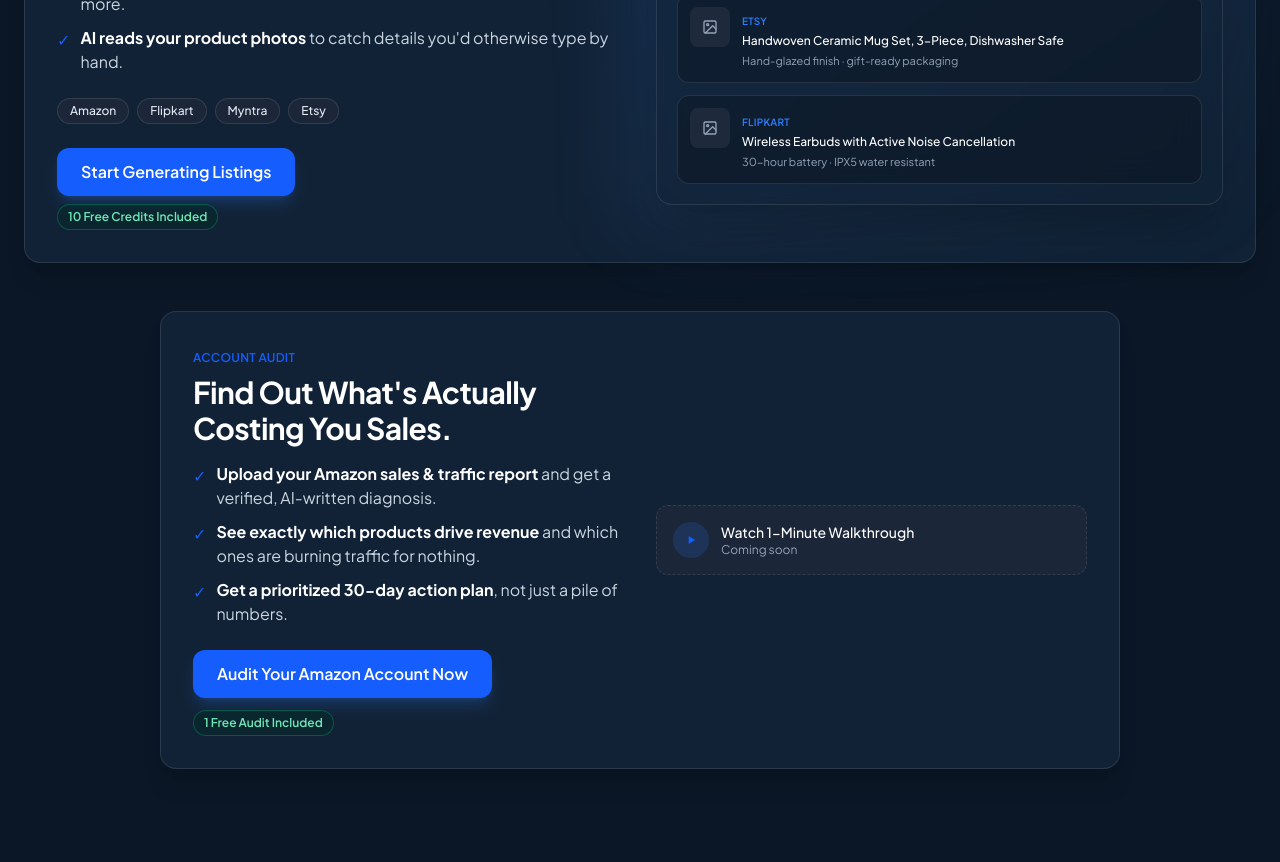
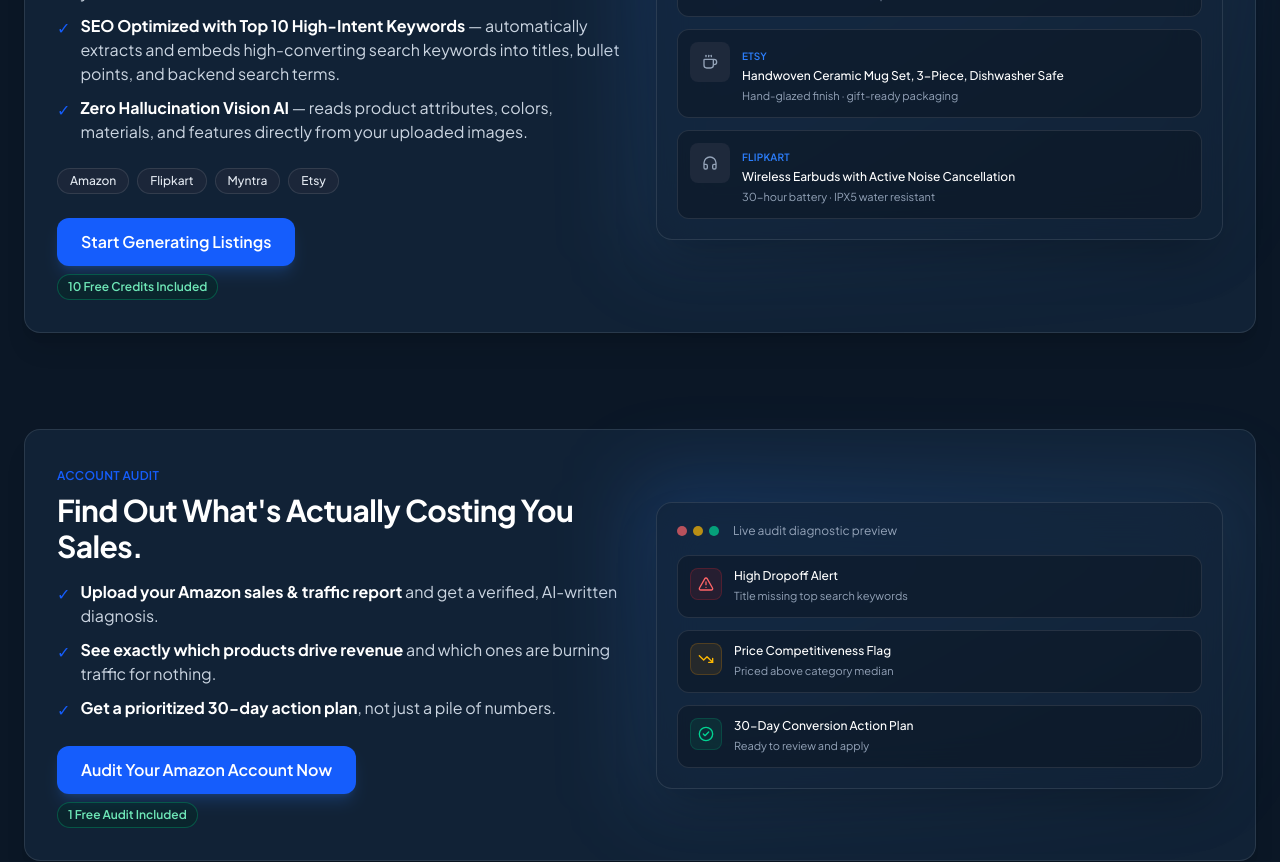
Before and after one commit to tejasv-06/catalogue-saas, a Next.js app: page / in a window 1280 px wide. Shown: the part 340-1202 px from the top of the page. Built offline with nearby package versions, Linux system fonts and the light colour scheme; no server answers.

Commit message:
Refining spaces and content

```diff
--- a/app/page.tsx
+++ b/app/page.tsx
@@ -1,7 +1,7 @@
 import Link from 'next/link'
 import Navbar from '@/components/Navbar'
-import VideoPlaceholder from '@/components/VideoPlaceholder'
 import HeroMockup from '@/components/HeroMockup'
+import AuditPreview from '@/components/AuditPreview'
 import { cardClass } from '@/lib/uiClasses'
 import { GUEST_GENERATION_LIMIT } from '@/lib/limits'
 import { SUPPORTED_MARKETPLACES, MARKETPLACE_LABELS } from '@/lib/platformShapers'
@@ -99,16 +99,18 @@ export default function Home() {
               </h1>
               <ul className="flex flex-col gap-2.5 mb-6">
                 <BenefitItem>
-                  <strong className="text-[var(--heading-text)]">Bulk CSV or manual entry</strong>, for any catalog
-                  size.
+                  <strong className="text-[var(--heading-text)]">Platform-Tailored &amp; Brand-Voice Aware</strong> —
+                  not generic ChatGPT output, copy engineered specifically for each platform's algorithm and your
+                  brand's tone.
                 </BenefitItem>
                 <BenefitItem>
-                  <strong className="text-[var(--heading-text)]">Marketplace-tailored copy</strong> for Amazon,
-                  Flipkart, Myntra, Etsy, and more.
+                  <strong className="text-[var(--heading-text)]">SEO Optimized with Top 10 High-Intent Keywords</strong>{' '}
+                  — automatically extracts and embeds high-converting search keywords into titles, bullet points, and
+                  backend search terms.
                 </BenefitItem>
                 <BenefitItem>
-                  <strong className="text-[var(--heading-text)]">AI reads your product photos</strong> to catch
-                  details you'd otherwise type by hand.
+                  <strong className="text-[var(--heading-text)]">Zero Hallucination Vision AI</strong> — reads
+                  product attributes, colors, materials, and features directly from your uploaded images.
                 </BenefitItem>
               </ul>
               <div className="flex flex-wrap gap-2 mb-6">
@@ -129,7 +131,11 @@ export default function Home() {
           </div>
         </section>
 
-        <section className="max-w-5xl mx-auto px-4 sm:px-6 lg:px-8 pb-16">
+        {/* Same container width/padding as the Listing Generation hero
+            above, and the same two-column shape (bullets + CTA left, a
+            hero-style preview card right) — the two service cards are meant
+            to read as one consistent pattern, not two different layouts. */}
+        <section className="max-w-7xl mx-auto px-6 py-12">
           <div className={`p-8 grid grid-cols-1 lg:grid-cols-2 gap-8 items-center ${cardClass}`}>
             <div>
               <span className={eyebrowClass}>Account Audit</span>
@@ -150,14 +156,14 @@ export default function Home() {
                   just a pile of numbers.
                 </BenefitItem>
               </ul>
-              <div className="flex flex-wrap items-center gap-3">
+              <div className="flex flex-col items-start gap-2">
                 <Link href="/audit" className={primaryCtaClass}>
                   Audit Your Amazon Account Now
                 </Link>
                 <span className={freeIncludedBadgeClass}>1 Free Audit Included</span>
               </div>
             </div>
-            <VideoPlaceholder />
+            <AuditPreview />
           </div>
         </section>
 
--- /dev/null
+++ b/components/AuditPreview.tsx
@@ -0,0 +1,77 @@
+import { AlertTriangle, TrendingDown, CheckCircle2, type LucideIcon } from 'lucide-react'
+
+// Right-side visual for the Account Audit section's hero-parity layout,
+// styled to match HeroMockup's glass card. Modular the same way
+// VideoPlaceholder already is: pass `youtubeId` once a real audit
+// walkthrough exists and this renders a real embed instead of the mock
+// diagnostics — no change needed anywhere this component is used.
+const diagnostics: { icon: LucideIcon; iconClass: string; label: string; detail: string }[] = [
+  {
+    icon: AlertTriangle,
+    iconClass: 'text-red-400 bg-red-500/10 border border-red-500/20',
+    label: 'High Dropoff Alert',
+    detail: 'Title missing top search keywords'
+  },
+  {
+    icon: TrendingDown,
+    iconClass: 'text-amber-400 bg-amber-500/10 border border-amber-500/20',
+    label: 'Price Competitiveness Flag',
+    detail: 'Priced above category median'
+  },
+  {
+    icon: CheckCircle2,
+    iconClass: 'text-emerald-400 bg-emerald-500/10 border border-emerald-500/20',
+    label: '30-Day Conversion Action Plan',
+    detail: 'Ready to review and apply'
+  }
+]
+
+export default function AuditPreview({ youtubeId }: { youtubeId?: string }) {
+  if (youtubeId) {
+    return (
+      <div className="rounded-xl overflow-hidden border border-[var(--card-border)] aspect-video">
+        <iframe
+          className="w-full h-full"
+          src={`https://www.youtube.com/embed/${youtubeId}`}
+          title="Account Audit walkthrough"
+          allow="accelerometer; autoplay; clipboard-write; encrypted-media; gyroscope; picture-in-picture"
+          allowFullScreen
+        />
+      </div>
+    )
+  }
+
+  return (
+    <div className="relative">
+      <div
+        aria-hidden="true"
+        className="absolute -inset-6 rounded-3xl bg-gradient-to-br from-blue-500/20 via-blue-400/10 to-transparent blur-2xl"
+      />
+      <div className="relative rounded-2xl border border-[var(--card-border)] bg-[var(--card-bg)]/60 backdrop-blur-xl shadow-2xl p-5">
+        <div className="flex items-center gap-1.5 mb-4">
+          <span className="w-2.5 h-2.5 rounded-full bg-red-400/70" />
+          <span className="w-2.5 h-2.5 rounded-full bg-amber-400/70" />
+          <span className="w-2.5 h-2.5 rounded-full bg-emerald-400/70" />
+          <span className="ml-2 text-xs text-[var(--muted-text)]">Live audit diagnostic preview</span>
+        </div>
+
+        <div className="flex flex-col gap-3">
+          {diagnostics.map((d) => (
+            <div
+              key={d.label}
+              className="flex gap-3 rounded-xl border border-[var(--card-border)] bg-[var(--input-bg)]/40 p-3"
+            >
+              <span className={`w-8 h-8 rounded-lg flex items-center justify-center shrink-0 ${d.iconClass}`}>
+                <d.icon size={16} strokeWidth={2} />
+              </span>
+              <div className="min-w-0">
+                <p className="text-xs font-medium text-[var(--heading-text)] leading-snug mb-1">{d.label}</p>
+                <p className="text-[11px] text-[var(--muted-text)]">{d.detail}</p>
+              </div>
+            </div>
+          ))}
+        </div>
+      </div>
+    </div>
+  )
+}
--- a/components/HeroMockup.tsx
+++ b/components/HeroMockup.tsx
@@ -1,3 +1,5 @@
+import { Shirt, Coffee, Headphones, type LucideIcon } from 'lucide-react'
+
 // Code-built stand-in for a product screenshot — the app's real UI changes
 // too often for a static screenshot to stay accurate, and there's no demo
 // video yet (see VideoPlaceholder, used elsewhere on this page). This reads
@@ -7,21 +9,24 @@
 // Every color here is a theme CSS variable (see app/globals.css), not a
 // hardcoded white/black, so the glass effect holds up in both the dark
 // ("Night") and light ("Day") themes instead of just one.
-const sampleListings: { marketplace: string; title: string; bullet: string }[] = [
+const sampleListings: { marketplace: string; title: string; bullet: string; icon: LucideIcon }[] = [
   {
     marketplace: 'Amazon',
     title: 'Organic Cotton Crew Neck T-Shirt — Soft, Breathable Everyday Fit',
-    bullet: 'Premium combed cotton · pre-shrunk · true to size'
+    bullet: 'Premium combed cotton · pre-shrunk · true to size',
+    icon: Shirt
   },
   {
     marketplace: 'Etsy',
     title: 'Handwoven Ceramic Mug Set, 3-Piece, Dishwasher Safe',
-    bullet: 'Hand-glazed finish · gift-ready packaging'
+    bullet: 'Hand-glazed finish · gift-ready packaging',
+    icon: Coffee
   },
   {
     marketplace: 'Flipkart',
     title: 'Wireless Earbuds with Active Noise Cancellation',
-    bullet: '30-hour battery · IPX5 water resistant'
+    bullet: '30-hour battery · IPX5 water resistant',
+    icon: Headphones
   }
 ]
 
@@ -47,11 +52,7 @@ export default function HeroMockup() {
               className="flex gap-3 rounded-xl border border-[var(--card-border)] bg-[var(--input-bg)]/40 p-3"
             >
               <div className="w-10 h-10 rounded-lg bg-[var(--placeholder-bg)] shrink-0 flex items-center justify-center text-[var(--muted-text)]">
-                <svg width="16" height="16" viewBox="0 0 24 24" fill="none" stroke="currentColor" strokeWidth="2" strokeLinecap="round" strokeLinejoin="round">
-                  <rect x="3" y="3" width="18" height="18" rx="2" />
-                  <circle cx="8.5" cy="8.5" r="1.5" />
-                  <path d="m21 15-5-5L5 21" />
-                </svg>
+                <listing.icon size={16} strokeWidth={2} />
               </div>
               <div className="min-w-0">
                 <span className="inline-block text-[10px] font-semibold uppercase tracking-wide text-blue-500 mb-1">
--- a/components/MobileMenu.tsx
+++ b/components/MobileMenu.tsx
@@ -87,13 +87,15 @@ export default function MobileMenu({ isLoggedIn }: { isLoggedIn: boolean }) {
 
           <div className="my-1 border-t border-[var(--card-border)]" />
 
+          {/* Mobile equivalent of the desktop nav's session-aware CTA in
+              Navbar.tsx — same label/destination pairing, kept in sync. */}
           <Link
             href={isLoggedIn ? '/workspace' : '/login'}
             onClick={() => setOpen(false)}
             role="menuitem"
             className="block mt-1 text-center bg-blue-600 hover:bg-blue-500 text-white px-4 py-2.5 rounded-xl text-sm font-medium transition-colors"
           >
-            {isLoggedIn ? 'Start Generating Listings' : 'Login'}
+            {isLoggedIn ? 'Go to Workspace' : 'Sign In'}
           </Link>
         </div>
       )}
--- a/components/Navbar.tsx
+++ b/components/Navbar.tsx
@@ -31,14 +31,16 @@ export default async function Navbar() {
             Contact
           </Link>
           <ThemeToggle />
-          {/* "Start Generating Listings" duplicated the hero CTA directly
-              below it — this just needs to get a signed-in user back into
-              the app (or a guest to /login), not sell the product again. */}
+          {/* Session-aware in both label and destination: a signed-in user
+              gets routed straight back into the app ("Go to Workspace"), a
+              guest gets the actual login page ("Sign In") — neither state
+              should ever say "Sign In" while linking to /workspace, or vice
+              versa. */}
           <Link
             href={isLoggedIn ? '/workspace' : '/login'}
             className="bg-blue-600 hover:bg-blue-500 text-white px-4 py-2.5 rounded-xl text-sm font-medium shadow-lg shadow-blue-500/20 ring-1 ring-white/15 transition-colors whitespace-nowrap"
           >
-            Sign In
+            {isLoggedIn ? 'Go to Workspace' : 'Sign In'}
           </Link>
         </div>
 
--- a/package.json
+++ b/package.json
@@ -17,6 +17,7 @@
     "dotenv": "^17.4.2",
     "groq-sdk": "^1.4.1",
     "jszip": "^3.10.1",
+    "lucide-react": "^1.30.0",
     "next": "16.2.12",
     "papaparse": "^5.5.4",
     "react": "19.2.4",
```
Also changed, not shown: 1 other file (tests, documents, lock files or other folders).
